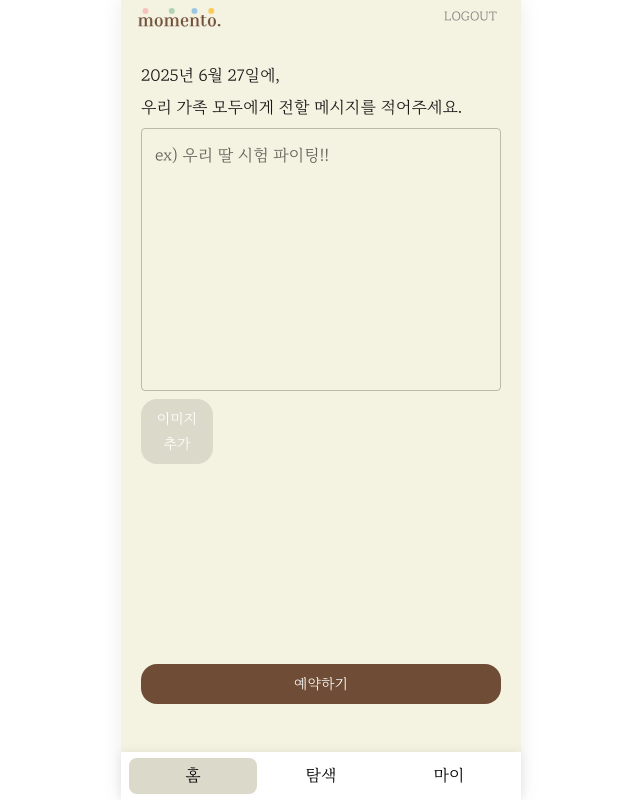
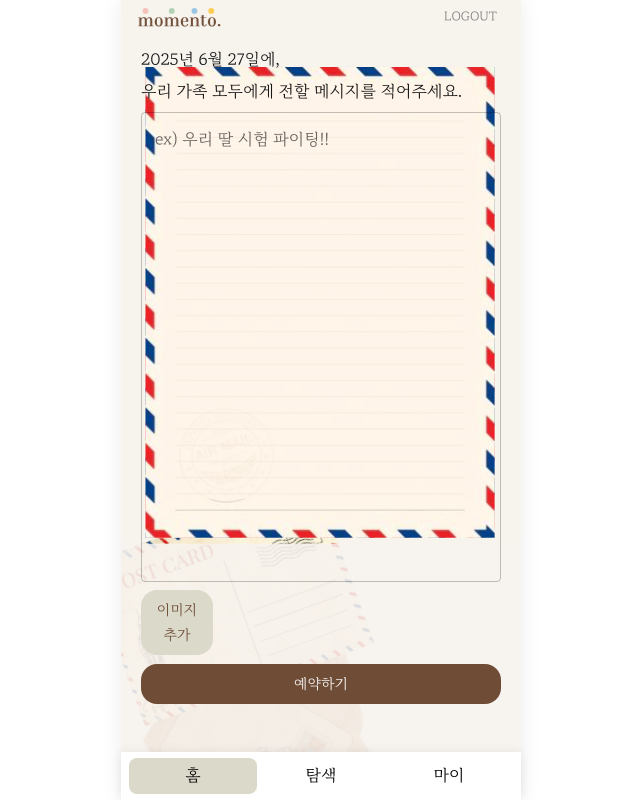
Before and after one commit to CHALLKATHON-Official/2025_CHALLKATHON_CAFFEINE-ADDICT_FE, a Next.js app: page /futureevent in a window 1280 px wide. Shown: the whole page, without its empty margins (319-959 px from the left). Built offline with nearby package versions, Linux system fonts and the light colour scheme.

Commit message:
fix: futureevent 디자인 수정

```diff
--- a/app/futureevent/page.tsx
+++ b/app/futureevent/page.tsx
@@ -14,8 +14,12 @@ export default function FutureEvent() {
 			flexDirection: 'column',
 			alignItems: 'center',
 			justifyContent: 'space-between',
-			backgroundColor: '#F4F2E0',
-			padding: '4rem 0 6rem 0'
+			// backgroundColor: '#F4F2E0',
+			backgroundImage: `url(/img/letter_back_img.svg)`,
+			backgroundSize: 'cover',
+			backgroundRepeat: 'no-repeat',
+			backgroundPosition: 'center',
+			padding: '3rem 0 6rem 0'
 		}}>
 			<Box sx={{ width: '90%', display: 'flex', alignItems: 'flex-start', justifyContent: 'center', gap: '0.5rem', flexDirection: 'column' }}>
 				<Box sx={{ width: '100%', display: 'flex', alignItems: 'flex-start', justifyContent: 'center', gap: '0.5rem', flexDirection: 'column' }}>
@@ -26,13 +30,13 @@ export default function FutureEvent() {
 				<TextField
 					variant="outlined"
 					multiline
-					minRows={10}
+					minRows={19}
 					sx={{ width: '100%' }}
 					label='ex) 우리 딸 시험 파이팅!!'
 				/>
 				<Button sx={{
 					width: '20%', backgroundColor: '#DBD9CA', display: 'flex', alignItems: 'center', justifyContent: 'center',
-					color: 'white', padding: '0.5rem', borderRadius: '1rem'
+					color: '#6E4C36', padding: '0.5rem', borderRadius: '1rem'
 				}}>이미지 추가</Button>
 			</Box>
 
--- a/app/todohistory/components/DoneList.tsx
+++ b/app/todohistory/components/DoneList.tsx
@@ -55,7 +55,7 @@ export default function DoneList({ todoData }: TodoProps) {
 						{/* <Typography sx={{ color: 'white', fontSize: '1rem', fontWeight: 'bold' }}>DONE</Typography> */}
 						<Box sx={{
 							width: '5rem',
-							height: '1rem',
+							height: '2rem',
 							backgroundImage: `url(/img/icon_done.svg)`,
 							backgroundSize: 'cover',
 							backgroundRepeat: 'no-repeat',
```
Also changed, not shown: public/img/letter_back_img.svg (added).
